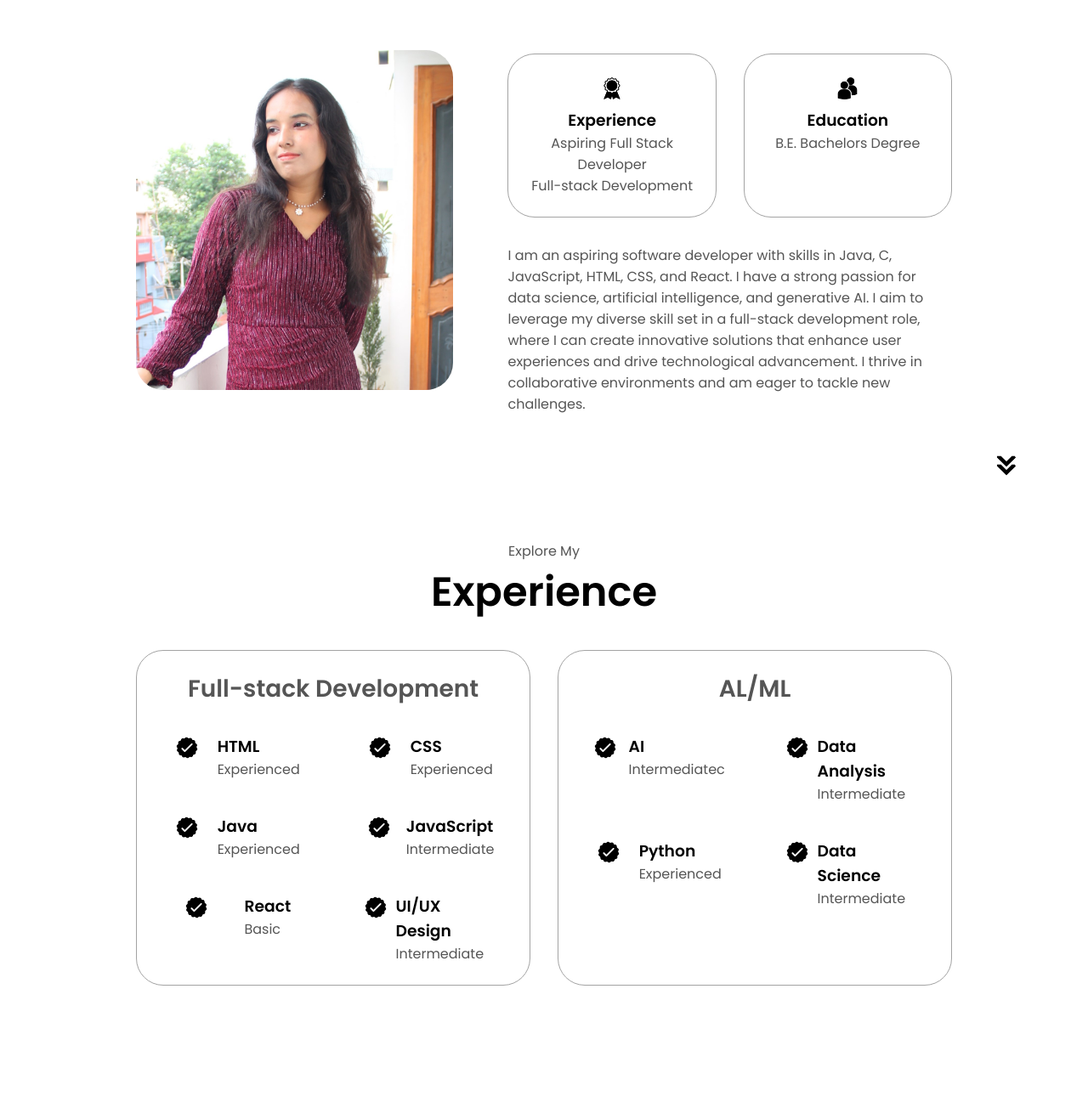
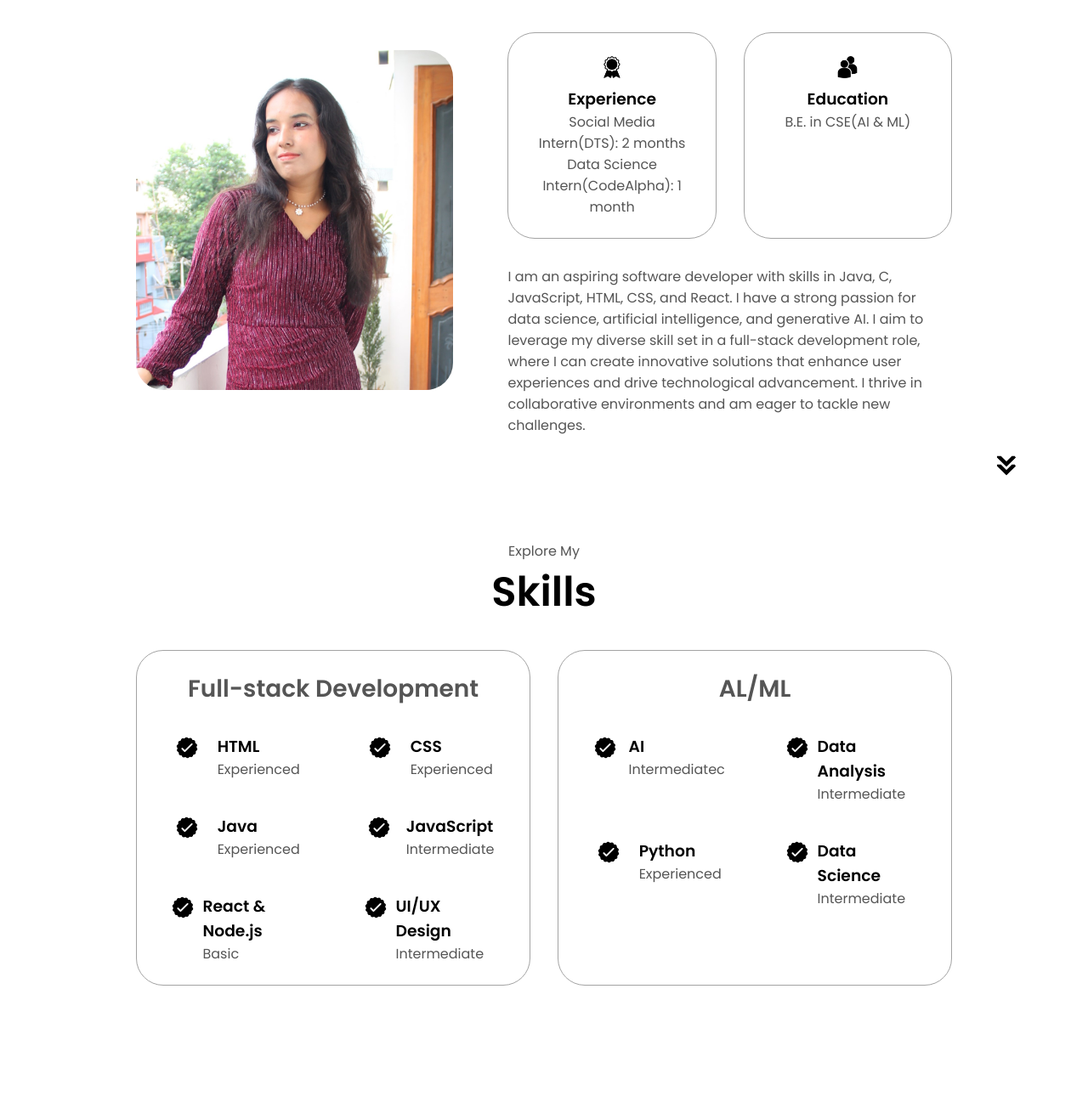
Before and after one commit to anumeha-0309/Anumeha_Portfolio, a plain HTML site: page index.html in a window 1280 px wide. Shown: the part 1060-2357 px from the top of the page at 85% size. Drawn offline with Linux system fonts and the light colour scheme.

Commit message:
Update index.html
Updated experience and skills

```diff
--- a/index.html
+++ b/index.html
@@ -91,7 +91,7 @@
                 class="icon"
               />
               <h3>Experience</h3>
-              <p>Aspiring Full Stack Developer<br />Full-stack Development</p>
+              <p>Social Media Intern(DTS): 2 months<br />Data Science Intern(CodeAlpha): 1 month</p>
             </div>
             <div class="details-container">
               <img
@@ -100,7 +100,7 @@
                 class="icon"
               />
               <h3>Education</h3>
-              <p>B.E. Bachelors Degree</p>
+              <p>B.E. in CSE(AI & ML)</p>
             </div>
           </div>
           <div class="text-container">
@@ -130,7 +130,7 @@
     </section>
     <section id="experience">
       <p class="section__text__p1">Explore My</p>
-      <h1 class="title">Experience</h1>
+      <h1 class="title">Skills</h1>
       <div class="experience-details-container">
         <div class="about-containers">
           <div class="details-container">
@@ -187,7 +187,7 @@
                   class="icon"
                 />
                 <div>
-                  <h3>React</h3>
+                  <h3>React & Node.js</h3>
                   <p>Basic</p>
                 </div>
               </article>
```
